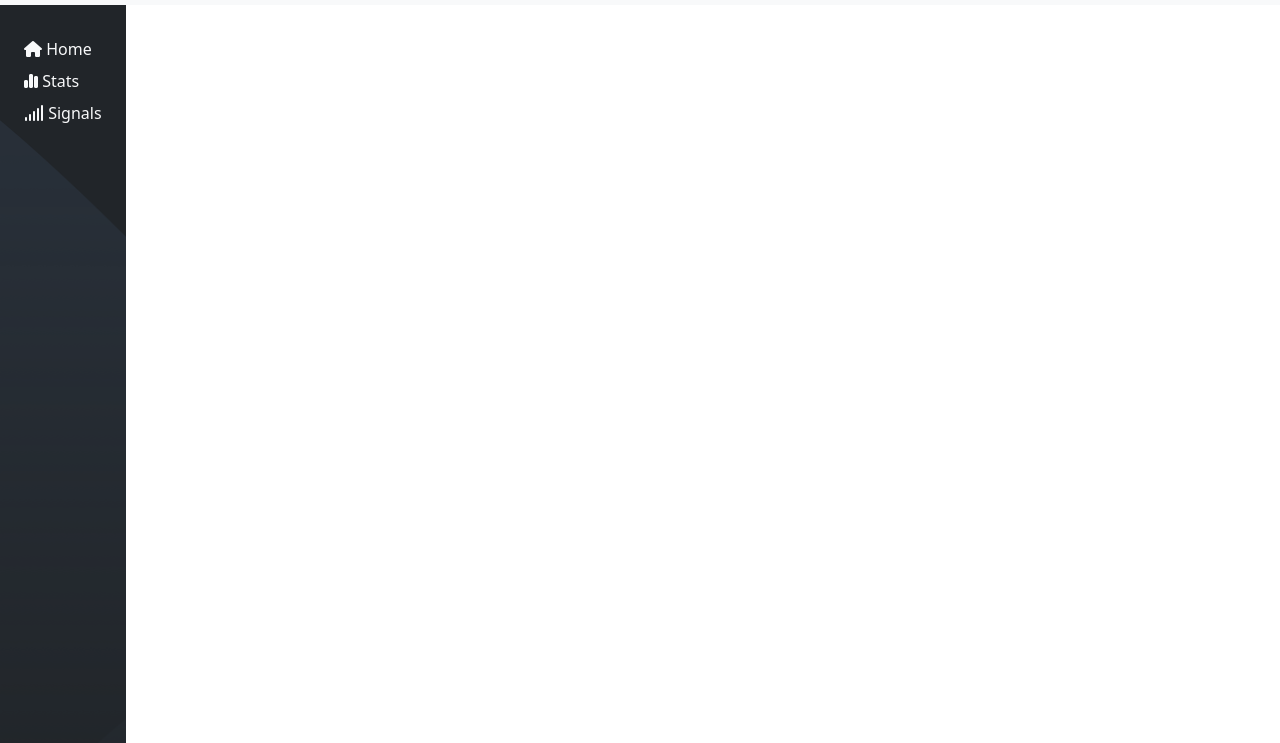
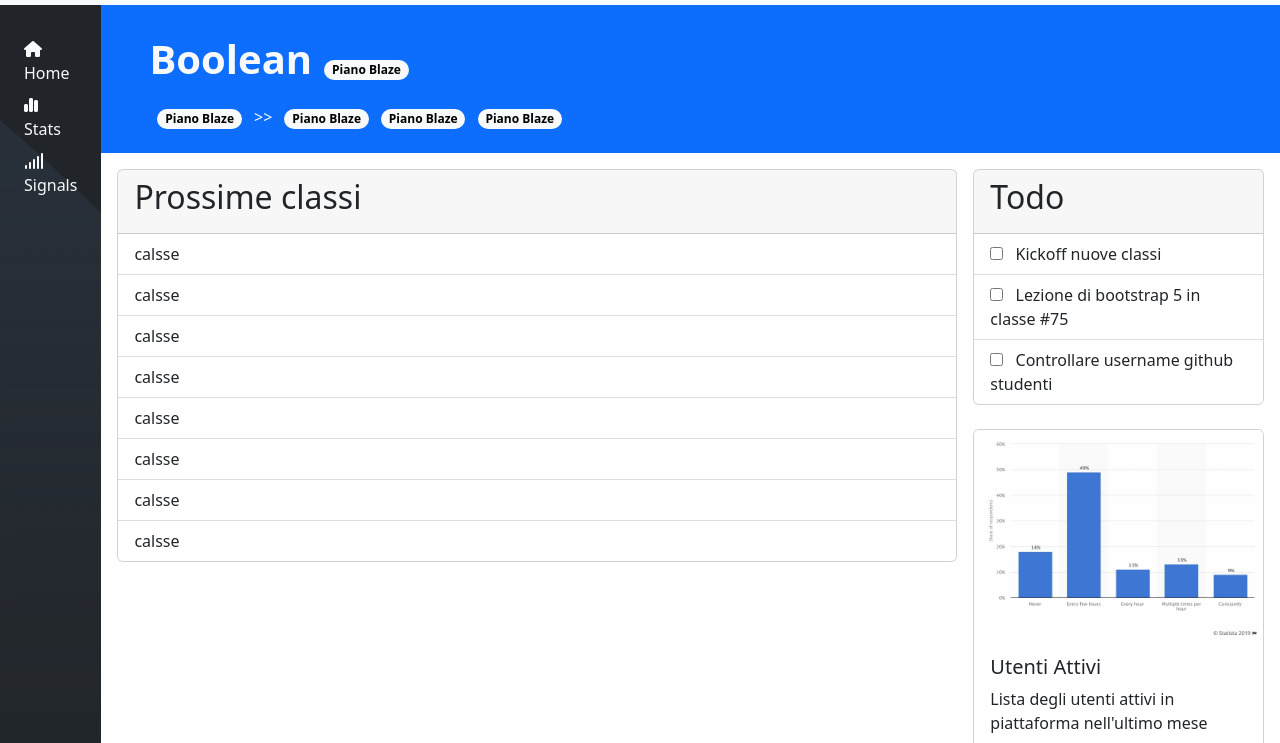
Before and after one commit to GIGIPR3/html-css-bootstrap-dashboard, a plain HTML site: page index.html in a window 1280 px wide. Shown: the part 57-800 px from the top of the page. Drawn offline with nearby package versions, Linux system fonts and the light colour scheme.

Commit message:
sezione interna

```diff
--- a/index.html
+++ b/index.html
@@ -44,6 +44,98 @@
         </div>
 
         <div class="flex-grow-1 overflow-auto">
+            <div class="bg-primary w-100">
+                <div class="pt-4 ps-5 bg-primary pb-4">
+                    <span class="text-light fs-1 fw-semibold">Boolean</span>
+                    <span class="badge rounded-pill text-bg-light ms-2">Piano Blaze</span>
+                    <div class="mt-3">
+                        <span class="badge rounded-pill text-bg-light ms-2 me-2">Piano Blaze</span>
+                        <span class="text-light">>></span>
+                        <span class="badge rounded-pill text-bg-light ms-2">Piano Blaze</span>
+                        <span class="badge rounded-pill text-bg-light ms-2">Piano Blaze</span>
+                        <span class="badge rounded-pill text-bg-light ms-2">Piano Blaze</span>
+                    </div>
+                </div>
+                <div>
+
+
+                </div>
+            </div>
+
+            <div class="d-flex flex-row mt-3 ms-3">
+                <div class="flex-grow-1">
+                    <div class="card" style="width: 100%;">
+                        <div class="card-header">
+                          <h2>Prossime classi</h2>
+                        </div>
+                        <ul class="list-group list-group-flush">
+                          <li class="list-group-item">
+                            calsse
+                          </li>
+                          <li class="list-group-item">
+                            calsse
+                          </li>
+                          <li class="list-group-item">
+                            calsse
+                          </li>
+                          <li class="list-group-item">
+                            calsse
+                          </li>
+                          <li class="list-group-item">
+                            calsse
+                          </li>
+                          <li class="list-group-item">
+                            calsse
+                          </li>
+                          <li class="list-group-item">
+                            calsse
+                          </li>
+                          <li class="list-group-item">
+                            calsse
+                          </li>
+
+
+
+
+                        </ul>
+                    </div>
+                </div>
+                <div class="w-25 me-3 ms-3">
+                    <div class="card" style="width: 100%;">
+                        <div class="card-header">
+                          <h2>Todo</h2>
+                        </div>
+                        <ul class="list-group list-group-flush">
+                          <li class="list-group-item">
+                            <input type="checkbox" class="me-2"> Kickoff nuove classi
+                          </li>
+                          <li class="list-group-item">
+                            <input type="checkbox" class="me-2"> Lezione di bootstrap 5 in classe #75
+                          </li>
+                          <li class="list-group-item">
+                            <input type="checkbox" class="me-2"> Controllare username github studenti
+                          </li>
+                        </ul>
+                    </div>
+
+
+                    <div class="card mt-4" style="width: 100%">
+                        <img src="./img/chart.jpg" class="card-img-top" alt="...">
+                        <div class="card-body">
+                          <h5 class="card-title">Utenti Attivi</h5>
+                          <p class="card-text">Lista degli utenti attivi in piattaforma nell'ultimo mese</p>
+                        </div>
+                        <ul class="list-group list-group-flush">
+                          <li class="list-group-item">Gennaio: 1200</li>
+                          <li class="list-group-item">Febbraio: 800</li>
+                          <li class="list-group-item">Marzo: 1500</li>
+                        </ul>
+                        <div class="card-body">
+                          <a href="#" class="card-link">Visualizza report approfondito</a>
+                        </div>
+                      </div>
+                </div>
+            </div>
 
         </div>
 
```
Also changed, not shown: style.css (line endings or trailing spaces).
